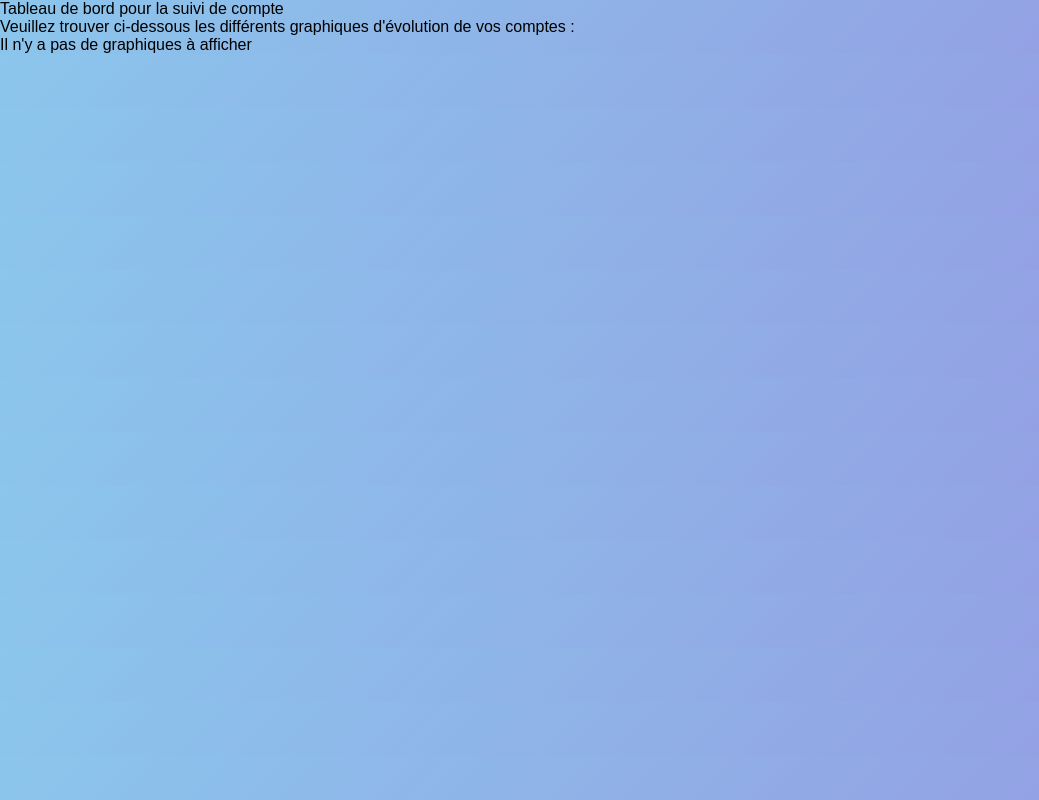
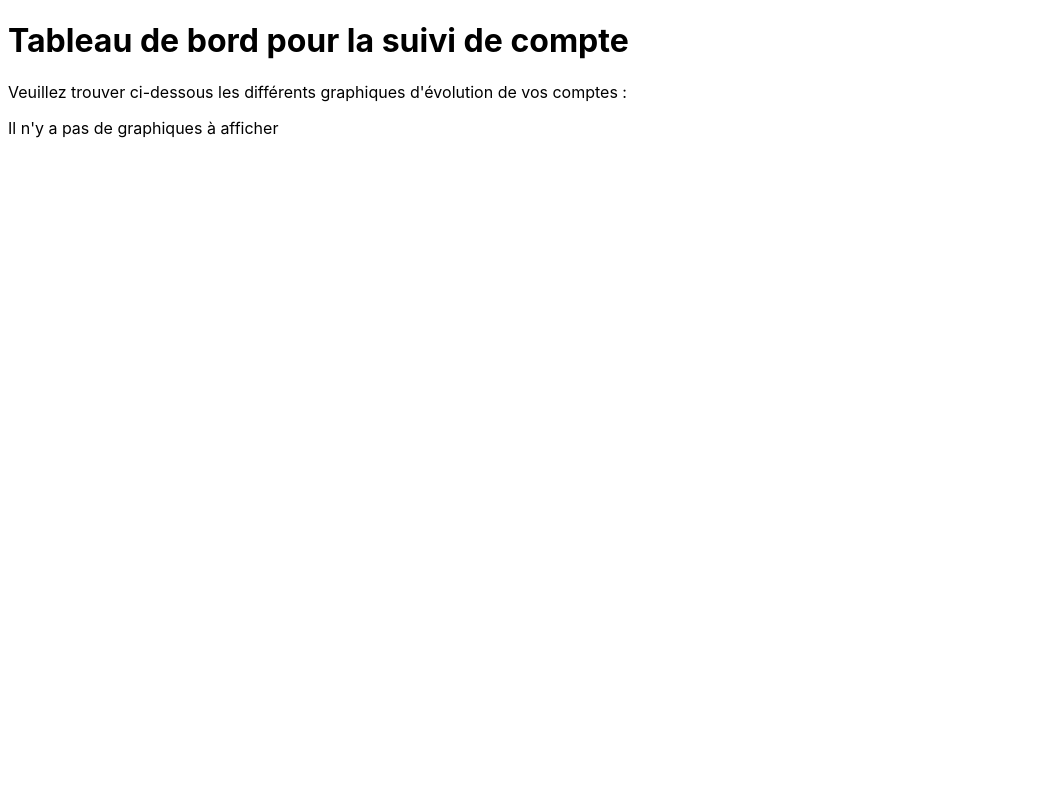
Before and after one commit to hugodemenez/PortfolioWebsiteTracker, a PHP site: page /frontend/home.php in a window 1280 px wide. Shown: the whole page, without its empty margins (0-1039 px from the left). Run offline with PHP 8.4, Linux system fonts and the light colour scheme; data that the repository does not hold is empty.

Commit message:
New different css style for home

```diff
--- a/website/frontend/home.php
+++ b/website/frontend/home.php
@@ -6,7 +6,7 @@
     <meta name="viewport" content="width=device-width, initial-scale=1.0">
     <title>PortfolioTracker</title>
     <script src="https://cdn.jsdelivr.net/npm/chart.js"></script>
-    <link rel="stylesheet" href="./styles/style.css">
+    <link rel="stylesheet" href="../styles/home.css">
 
 
 </head>
--- /dev/null
+++ b/website/styles/home.css
@@ -0,0 +1,3 @@
+body{
+    font-family: -apple-system, BlinkMacSystemFont, 'Segoe UI', Roboto, Oxygen, Ubuntu, Cantarell, 'Open Sans', 'Helvetica Neue', sans-serif;
+}
--- a/website/styles/style.css
+++ b/website/styles/style.css
@@ -1,6 +1,4 @@
-body{
-    font-family: -apple-system, BlinkMacSystemFont, 'Segoe UI', Roboto, Oxygen, Ubuntu, Cantarell, 'Open Sans', 'Helvetica Neue', sans-serif;
-}
+
 
 /* CSS pour la page de connexion c'est à dire index.php */
 
```
